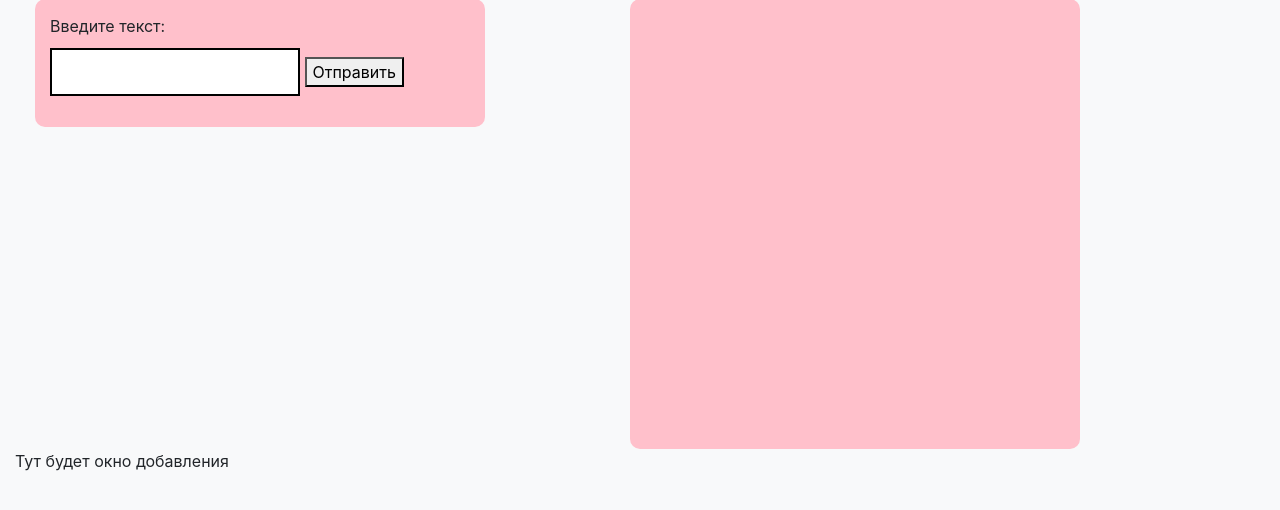
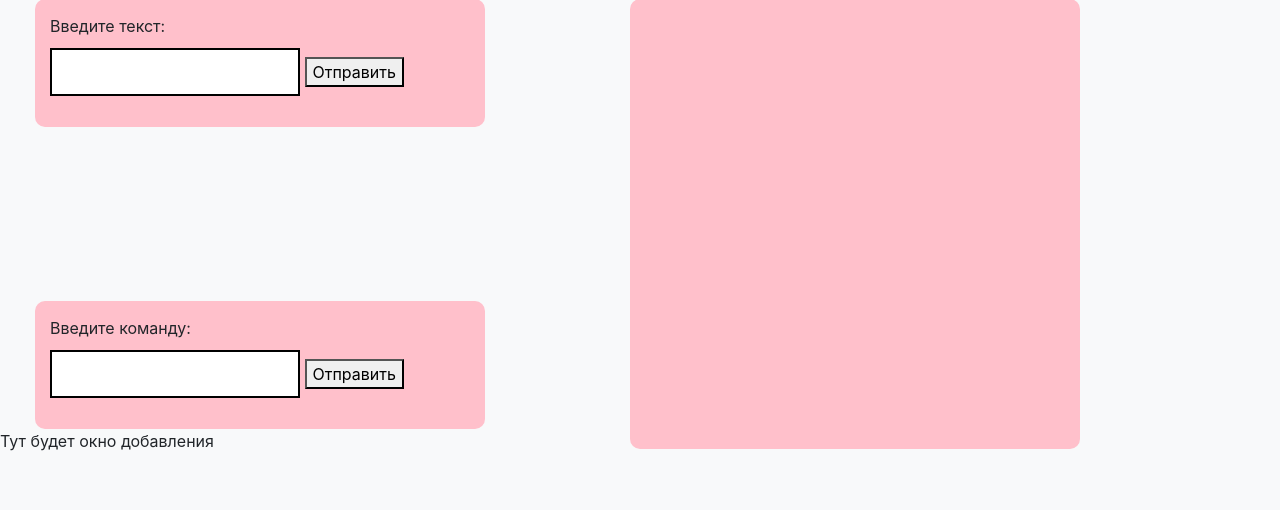
Before and after one commit to Oriiie/web2, a Django app: template templates/tasks/index.html in a window 1280 px wide. Shown: the part 77-587 px from the top of the page. Run offline with Django 3.2, Linux system fonts and the light colour scheme; the template is opened without the code that fills it: values that come from a table or form of the project are taken from there, others are empty; parts of the project's set-up code (start-up, migrations or seed data) failed here and were passed over; some libraries are stand-ins or nearby versions.

Commit message:
Добавление бота (пока ничего не делает)

```diff
--- a/chatbot/urls.py
+++ b/chatbot/urls.py
@@ -4,6 +4,7 @@ from . import views
 urlpatterns = [
     path('', views.start, name="index"),
     path('start', views.index, name="start"),
+    path('activebot', views.bot, name="bot"),
     path('update_task/<str:pk>/', views.update_task, name="update_task"),
     path('delete_task/<str:pk>/', views.delete_task, name="delete_task")
 ]
--- a/templates/tasks/basic.html
+++ b/templates/tasks/basic.html
@@ -48,6 +48,14 @@
 		border-radius: 10px;
         overflow: scroll; /* Добавляем полосы прокрутки */
         height: 450px; /* Высота блока */
+	}
+    .bot-column{
+		width: 450px;
+		margin-left: 5px;
+        margin-top: -148px;
+		padding: 15px;
+		background-color: pink;
+		border-radius: 10px;
 	}
 
 	.item-row{
@@ -136,13 +144,29 @@
                         {% endif %}
                     </div>
                     <div class="right">
-                        <a class="btn btn-sm btn-info" href="{% url 'update_task' task.id %}">*</a>
+                        <a class="btn btn-sm btn-info"  href="{% url 'update_task' task.id %}">Нужно</a>
                         <a class="btn btn-sm btn-danger" href="{% url 'delete_task' task.id %}">Удалить</a>
                     </div>
 
                 </div>
             {% endfor %}
         </div>
+        </div>
+    </div>
+    <div class="container-fluid">
+        <div class="bot-column">
+        Введите команду:
+        <form method="POST" action="start">
+            {% csrf_token %}
+            <p>{{ form.title }}
+                <button>Отправить</button>
+            </p>
+
+        </form>
+
+
+
+    </div>
         </div>
     </div>
     {% block main %}{% endblock %}
```
Also changed, not shown: chatbot/views.py (+8 -9 lines), templates/tasks/delete_task.html (deleted, +0 -15 lines), templates/tasks/update_task.html (deleted, +0 -15 lines).
